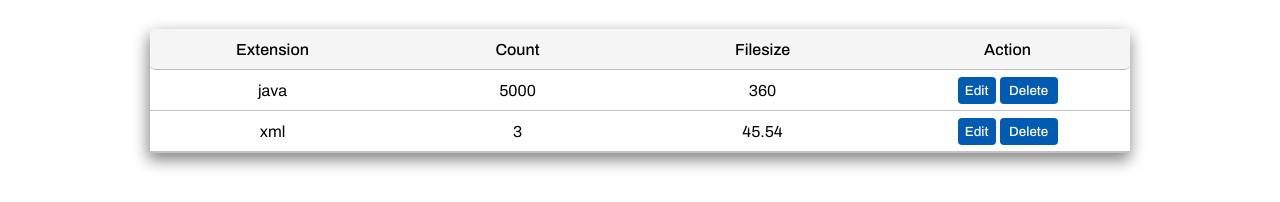
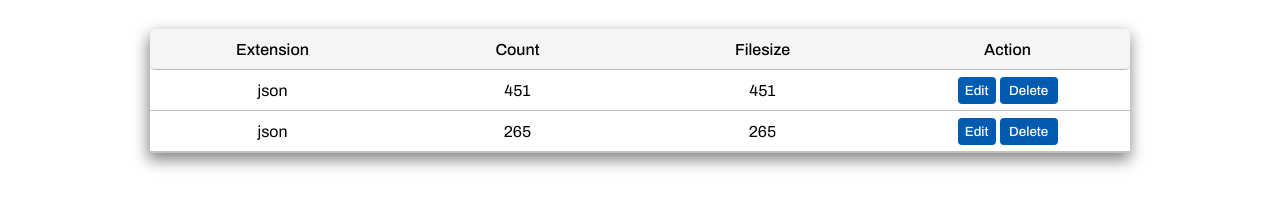
Before and after one commit to WictorPereira/Axetrading-Challenge, a React (Vite) app in the folder SinglePageApplication/: page / in a window 1280 px wide. Shown: the part 696-898 px from the top of the page. Built offline with nearby package versions, Linux system fonts and the light colour scheme; data requests are answered from the project's data file.

Commit message:
btn delete +Correções
Logica do btn delete  funcionando. correções nos atributos name e ultima modificação, para extension e count

```diff
--- a/SinglePageApplication/db.json
+++ b/SinglePageApplication/db.json
@@ -1,16 +1,16 @@
 {
   "arquivos": [
     {
-      "name": "java",
-      "lastModified": 5000,
-      "size": 360,
-      "id": "da5f"
+      "id": "ad9f",
+      "extension": "json",
+      "count": 451,
+      "filesize": 451
     },
     {
-      "name": "xml",
-      "lastModified": 3,
-      "size": 45.54,
-      "id": "40c6"
+      "id": "b8f5",
+      "extension": "json",
+      "count": 265,
+      "filesize": 265
     }
   ]
 }
--- a/SinglePageApplication/src/Components/Form1.jsx
+++ b/SinglePageApplication/src/Components/Form1.jsx
@@ -1,80 +1,90 @@
-import './Form1.css'
-import React, { useState } from 'react';
+import React, { useState } from "react";
+import "./Form1.css";
 
-
-function Form1 () {
+function Form1() {
   const [selectedFile, setSelectedFile] = useState(null);
+  const [charCount, setCharCount] = useState(0);
 
   const handleFileChange = (e) => {
-  const file = e.target.files[0]
+    const file = e.target.files[0];
     setSelectedFile(file);
+
+    if (file) {
+      // Ler o conteúdo do arquivo como texto para contar os caracteres
+      const reader = new FileReader();
+      reader.onload = (e) => {
+        const content = e.target.result;
+        const count = content.length;
+        setCharCount(count);
+      };
+      reader.readAsText(file);
+    } else {
+      setCharCount(0);
     }
+  };
 
-  //Evento do botao envair o dados do arquivo para o db.json
-  function btnImport (event) {
-    event.preventDefault()
+  // Evento do botão para enviar os dados do arquivo para o db.json
+  function btnImport(event) {
+    event.preventDefault();
 
     if (!selectedFile) {
-      console.log("Nenhum arquivo selecionado.")
+      console.log("Nenhum arquivo selecionado.");
       return;
     }
 
     const fileDetails = {
-      name: selectedFile.name,
-      lastModified: selectedFile.lastModified,
-      size: selectedFile.size,
-    }
+      extension: selectedFile.name.split(".").pop(),
+      count: charCount,
+      filesize: selectedFile.size,
+    };
 
-    fetch("http://localhost:5000/arquivos",{
+    fetch("http://localhost:5000/arquivos", {
       method: "POST",
-      headers:{
-        'Content-Type': 'application/json',
+      headers: {
+        "Content-Type": "application/json",
       },
-      body:(JSON.stringify(fileDetails))
-    }
-  )
+      body: JSON.stringify(fileDetails),
+    })
       .then((resp) => {
-    if(!resp.ok) {
-      throw new Error('Erro ao enviar os dados.')
+        if (!resp.ok) {
+          throw new Error("Erro ao enviar os dados.");
         }
         return resp.json();
       })
-  .then((data)=>{ console.log("Dados enviados com sucesso:", data)
+      .then((data) => {
+        console.log("Dados enviados com sucesso:", data);
       })
-  .catch((err)=> console.log("Erro ao enviar os dados:", err))
-
+      .catch((err) => console.log("Erro ao enviar os dados:", err));
   }
 
-
-  return(
-    <div className='div-forms'>
+  return (
+    <div className="div-forms">
       <form className="form">
-          <h1 className='h1-title'>Add by importing JSON file</h1>
-          <h4 className='h4-choose'>Choose a file</h4>
+        <h1 className="h1-title">Add by importing JSON file</h1>
+        <h4 className="h4-choose">Choose a file</h4>
         <input
-            className='file-input'
+          className="file-input"
           type="file"
-            accept='.json'
+          accept=".json"
           onChange={handleFileChange}
         />
         {selectedFile && (
-          <div>
-            <p className='p-results'>Nome do arquivo: {selectedFile.name} </p>
-            <p className='p-results'>Couts do arquivo: {selectedFile.lastModified}</p>
-            <p className='p-results'>Tamanho do arquivo: {selectedFile.size} bytes </p>
-
+          <div className="div-p-results">
+            <p className="p-results">
+              Extensão do arquivo: {selectedFile.name}
+            </p>
+            <p className="p-results">Count: {charCount} caracteres</p>
+            <p className="p-results">filesize: {selectedFile.size} bytes
+            </p>
           </div>
-
         )}
 
-         <button className='btn-import' onClick={btnImport}>Import</button>
-
-
-
+        <button className="btn-import" onClick={btnImport}>
+          Import
+        </button>
       </form>
     </div>
-  )
+  );
 }
 
-
-export default Form1
+export default Form1;
--- a/SinglePageApplication/src/Components/Results.jsx
+++ b/SinglePageApplication/src/Components/Results.jsx
@@ -2,10 +2,27 @@ import "./Table.css";
 
 import React, { useState, useEffect } from "react";
 
+function Results() {
+  function removeFiles(id) {
+    fetch(`http://localhost:5000/arquivos/${id}`, {
+      method: "DELETE",
+      headers: {
+        "Content-Type": "application/json",
+      },
+    })
+      .then((resp) => {
+        if (!resp.ok) {
+          throw new Error("Erro ao deletar o arquivo");
+        }
 
-function Results() {
+        setFiles(files.filter((file) => file.id !== id));
+      })
+      .catch((err) => console.log(err));
+  }
+
   const [files, setFiles] = useState([]);
 
+  //buscando arquivos db.json
   useEffect(() => {
     fetch("http://localhost:5000/arquivos")
       .then((response) => {
@@ -20,7 +37,7 @@ function Results() {
       .catch((error) => {
         console.error("Erro ao buscar arquivos", error);
       });
-  }, [files]);// Executar apenas uma vez após a montagem do componente
+  }, [files]); // Executar apenas uma vez após a montagem do componente
 
   // Verifica se files ainda está vazio ou indefined
   if (!files || files.length === 0) {
@@ -28,20 +45,20 @@ function Results() {
       <p className="p-table">
         Add new data by importing it from a file or filling in the fields above!
       </p>
-    )
+    );
   }
   return (
-
     <ul className="ul-results">
       {files.map((file, index) => (
-          <li key={index}
-              className="li-results">
-              <span>{file.name}</span>
-              <span>{file.lastModified}</span>
-              <span>{file.size}</span>
+        <li key={index} className="li-results">
+          <span>{file.extension}</span>
+          <span>{file.count}</span>
+          <span>{file.filesize}</span>
           <div className="div-btns-results">
-                <button className='btn-edit'>Edit</button>
-                <button className='btn-delete'>Delete</button>
+            <button className="btn-edit">Edit</button>
+            <button className="btn-delete" onClick={() => removeFiles(file.id)}>
+              Delete
+            </button>
           </div>
         </li>
       ))}
@@ -50,11 +67,3 @@ function Results() {
 }
 
 export default Results;
-
-/*<li className='li-results'>Nome do arquivo: </li>
-            <li className='li-results'>Última modificação:</li>
-            <li className='li-results'>Tamanho do arquivo:</li>
-            <li className='li-results'>
-            <button className='btn-edit'>Edit</button>
-            <button className='btn-delete'>Delete</button>
-            */
```
Lines whose indentation alone changed are shown as unchanged.
